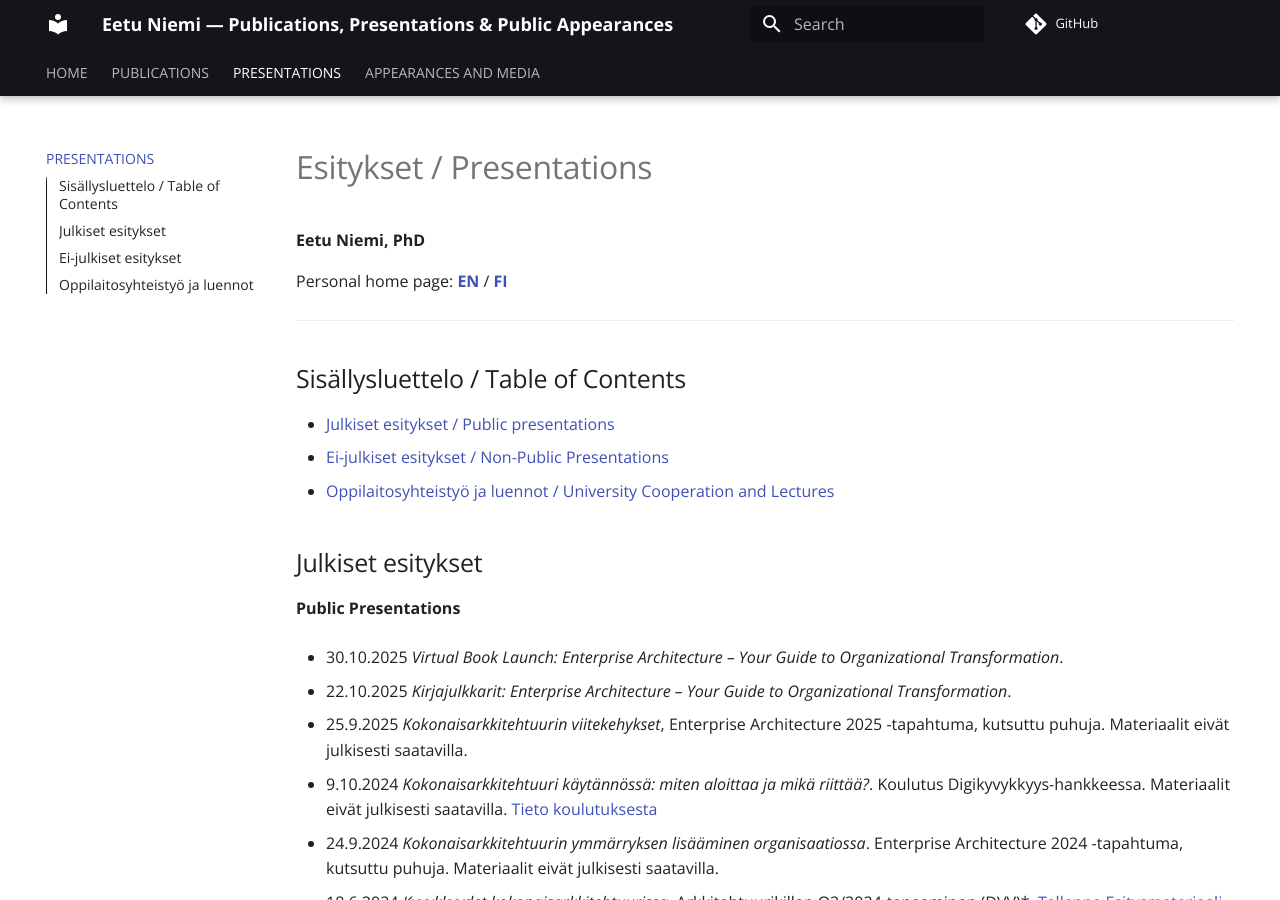
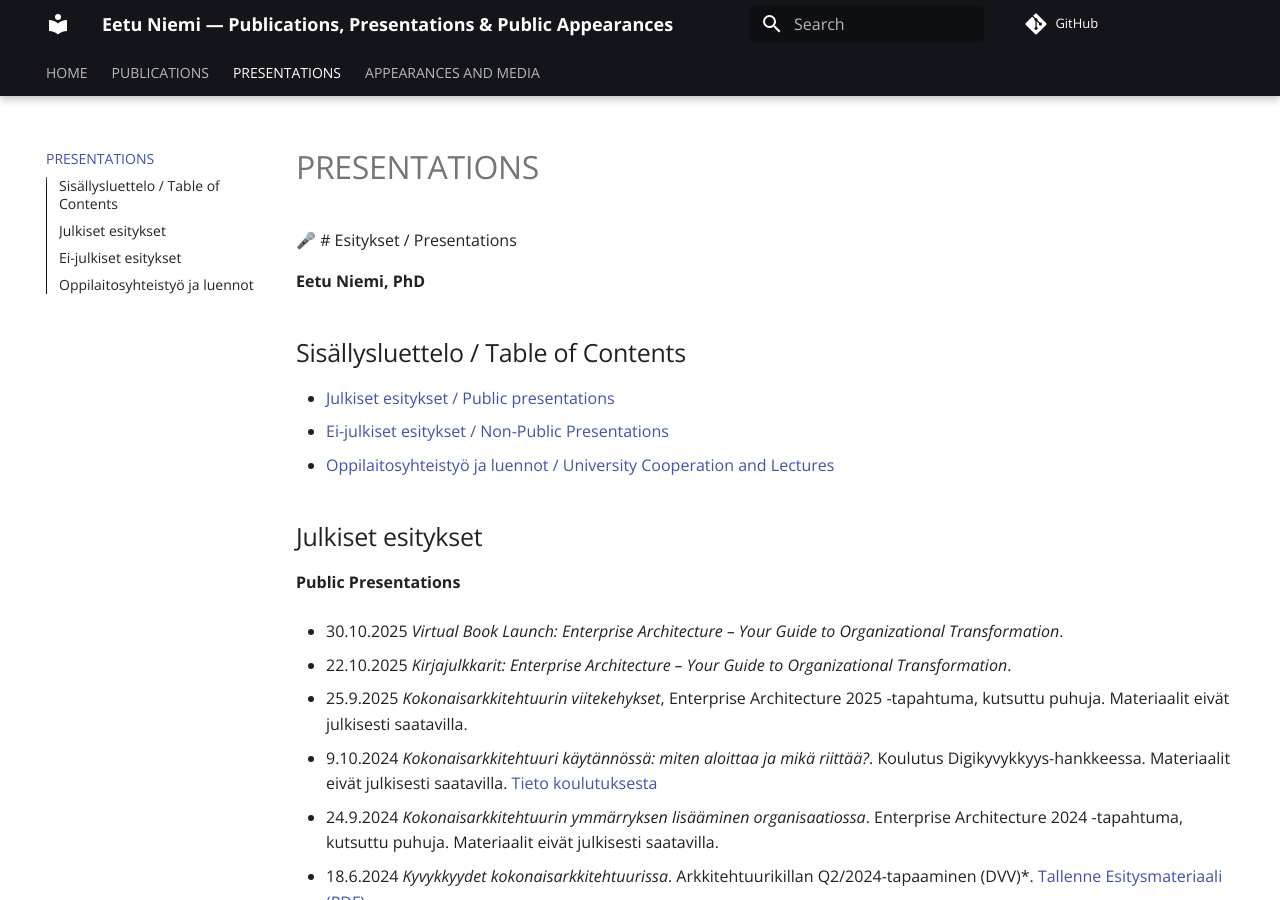
Before and after one commit to eetuniemiphd/eetuniemi, an MkDocs documentation site: the page built from docs/presentations-eetu-niemi.md, in a window 1280 px wide and 900 px high. Built offline with MkDocs 1.6.1 and Material for MkDocs 9.7.7, drawn with Linux system fonts in a browser that asks for light colours; comment, search, counter and statistics services are not loaded.

Commit message:
Update presentations-eetu-niemi.md

```diff
--- a/docs/presentations-eetu-niemi.md
+++ b/docs/presentations-eetu-niemi.md
@@ -1,10 +1,6 @@
-# Esitykset / Presentations
+ 🎤 # Esitykset / Presentations
 
 **Eetu Niemi, PhD**
-
-Personal home page: **[EN](https://eetuniemi.net)** / **[FI](https://eetuniemi.fi)**
-
----
 
 ## Sisällysluettelo / Table of Contents
 
```
